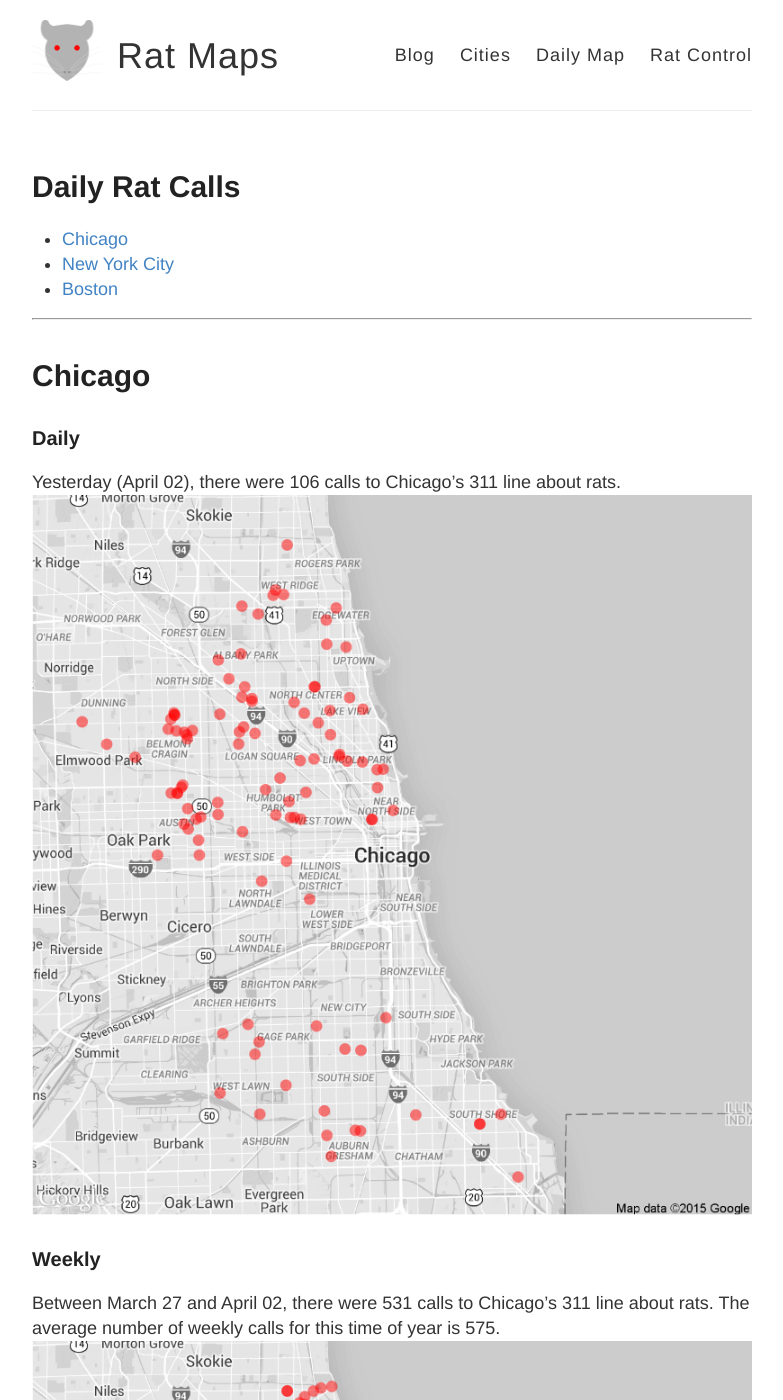
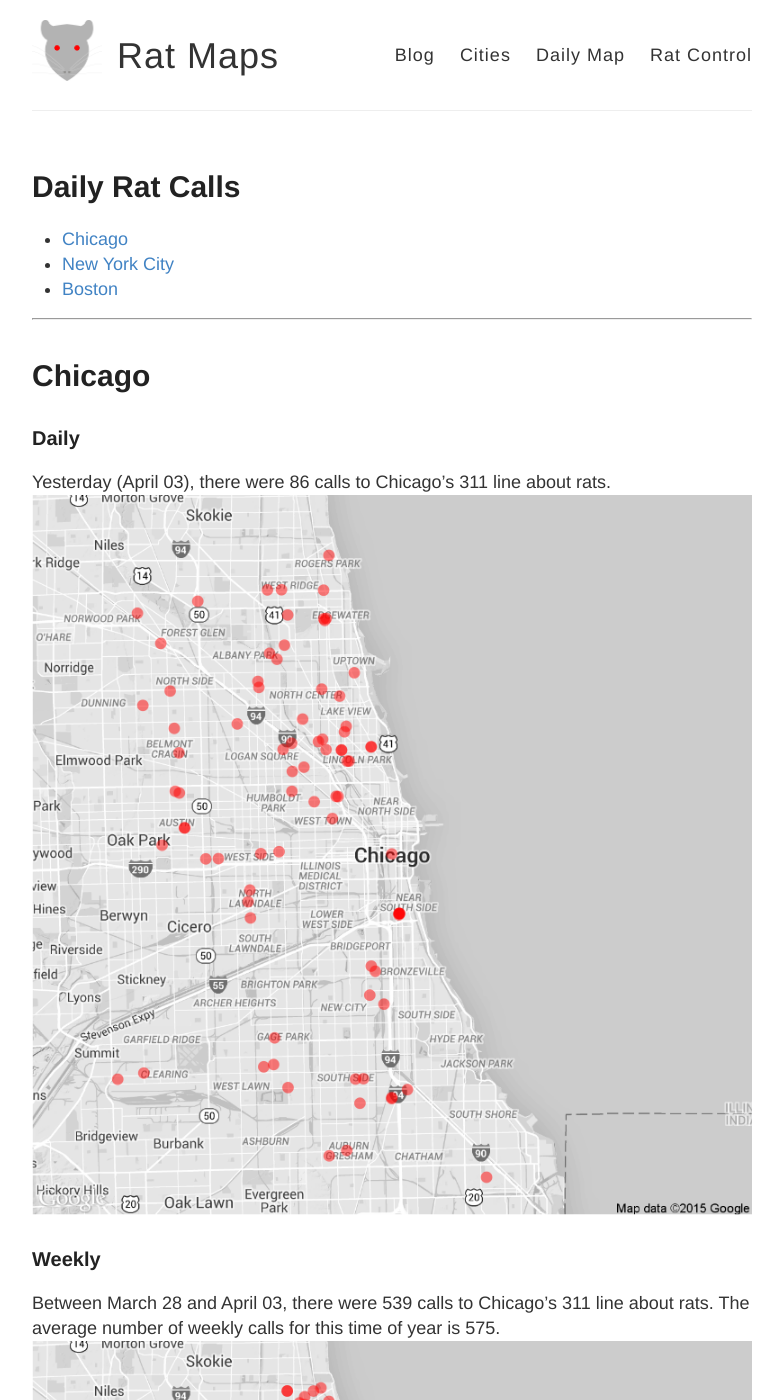
Before and after one commit to DanielHadley/ratmaps, a Jekyll site: the page built from daily.md, in a window 1280 px wide and 1400 px high. Shown: the whole window, without its empty margins (248-1031 px from the left). Built offline with Jekyll 4.4.1, drawn with Linux system fonts in a browser that asks for light colours; comment, search, counter and statistics services are not loaded; some of the changed text lies outside the part shown.

Commit message:
Daily Maps

```diff
--- a/daily.md
+++ b/daily.md
@@ -15,22 +15,22 @@ tags: Chicago NYC weekly daily rats
 
 ### Daily
 
-Yesterday (April 02), there were 106 calls to Chicago's 311 line about rats.
+Yesterday (April 03), there were 86 calls to Chicago's 311 line about rats.
 ![Chicago rat calls to 311 weekly map]({{ site.cityimages }}/daily/Chicago_Rat_Map_Daily.png)
 
 ### Weekly
-Between March 27 and April 02, there were 531 calls to Chicago's 311 line about rats. The average number of weekly calls for this time of year is 575.
+Between March 28 and April 03, there were 539 calls to Chicago's 311 line about rats. The average number of weekly calls for this time of year is 575.
 ![Chicago rat calls to 311 weekly map]({{ site.cityimages }}/daily/Chicago_Rat_Map_Weekly.png)
 ***
 # New York City <a id="nyc"><a>
 
 ### Daily
 
-Yesterday (April 02), there were 19 calls to New York City's 311 line about rats.
+Yesterday (April 03), there were 6 calls to New York City's 311 line about rats.
 ![NYC rat calls to 311 weekly map]({{ site.cityimages }}/daily/NYC_Rat_Map_Daily.png)
 
 ### Weekly
-Between March 27 and April 02, there were 242 calls to New York City's 311 line about rats. The average number of weekly calls for this time of year is 205.
+Between March 28 and April 03, there were 231 calls to New York City's 311 line about rats. The average number of weekly calls for this time of year is 205.
 ![NYC rat calls to 311 weekly map]({{ site.cityimages }}/daily/NYC_Rat_Map_Weekly.png)
 
 Each red dot represents one call about a rat seen in that location. The dots are transparent, so multiple calls from one location will be seen as a solid dot. The usual caveats apply: more calls do not necessarily mean that there are more rats in that location than other parts of the city. A cluster of dots could indicate that one resident is unusually vocal about rodents in his or her neighborhood. Also, more densely populated neighborhoods tend to make more calls to 311.
```
Also changed, not shown: images/pages/daily/Chicago_Rat_Map_Daily.png, images/pages/daily/Chicago_Rat_Map_Weekly.png, images/pages/daily/NYC_Rat_Map_Daily.png, images/pages/daily/NYC_Rat_Map_Weekly.png.
